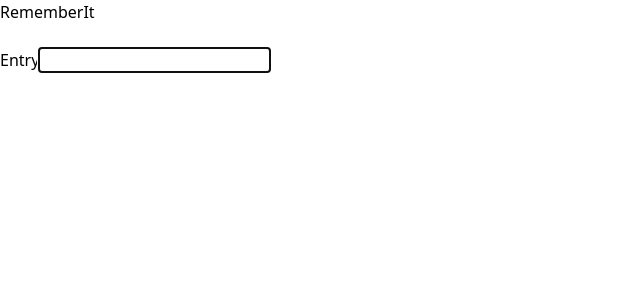
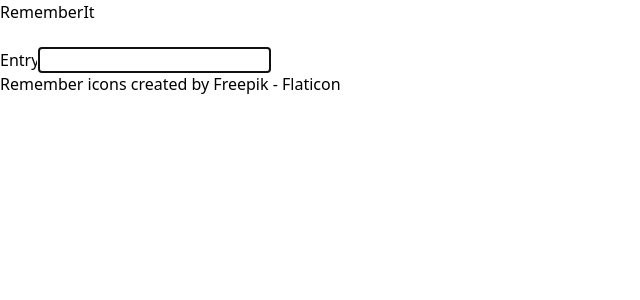
Before and after one commit to simonrw/rememberit, a React (Vite) app: page / in a window 1280 px wide. Shown: the top 300 px of the page, without its empty margins (0-640 px from the left). Built offline with nearby package versions, Linux system fonts and the light colour scheme.

Commit message:
Add PWA support (#21)

```diff
--- a/index.html
+++ b/index.html
@@ -4,6 +4,8 @@
     <meta charset="UTF-8" />
     <!-- <link rel="icon" type="image/svg+xml" href="/vite.svg" /> -->
     <meta name="viewport" content="width=device-width, initial-scale=1.0" />
+    <link rel="manifest" href="manifest.json" />
+    <link rel="icon" href="icons/remembering.png" />
     <title>RememberIt</title>
   </head>
   <body>
--- a/src/App.tsx
+++ b/src/App.tsx
@@ -4,6 +4,7 @@ import { Item } from "./components/Entry";
 import { EntryList } from "./components/EntryList";
 import QuickAdds from "./components/QuickAdds";
 import { newDate } from "./date";
+import { Footer } from "./components/Footer";
 
 const STORAGE_ITEM_KEY = "entries";
 
@@ -66,7 +67,8 @@ function Content() {
   };
 
   return (
-    <main className="dark:bg-gray-800 dark:text-white flex flex-col gap-4 p-4 h-screen w-screen">
+    <div className="h-screen flex flex-col">
+      <main className="dark:bg-gray-800 dark:text-white flex flex-col gap-4 p-4 w-screen flex-1 overflow-y-auto">
         <h1 className="text-2xl font-bold">RememberIt</h1>
         <div className="flex gap-2 justify-start">
           {/* Reset entries */}
@@ -169,6 +171,8 @@ function Content() {
         </form>
         <EntryList items={items} deleteFn={deleteItem} updateFn={updateItem} />
       </main>
+      <Footer />
+    </div>
   );
 }
 
--- a/src/components/EntryList.tsx
+++ b/src/components/EntryList.tsx
@@ -10,7 +10,7 @@ export function EntryList(props: EntryListProps) {
   const sortedEntries = [...props.items].sort(sortEntry);
   console.log({ sortedEntries });
   return (
-    <div className="flex flex-col overflow-y-scroll">
+    <div className="flex flex-col overflow-y-auto">
       {sortedEntries.map((item) => {
         return <Entry key={item.id} item={item} deleteFn={props.deleteFn} updateFn={props.updateFn} />
       })}
--- /dev/null
+++ b/src/components/Footer.tsx
@@ -0,0 +1,7 @@
+export const Footer = () => {
+  return (
+    <footer className="p-2 bg-gray-800 text-gray-500 font-thin text-xs">
+      <a href="https://www.flaticon.com/free-icons/remember" title="remember icons">Remember icons created by Freepik - Flaticon</a>
+    </footer>
+  );
+}
```
Also changed, not shown: public/icons/remembering.png (added), public/manifest.json (added). Lines whose indentation alone changed are shown as unchanged.
